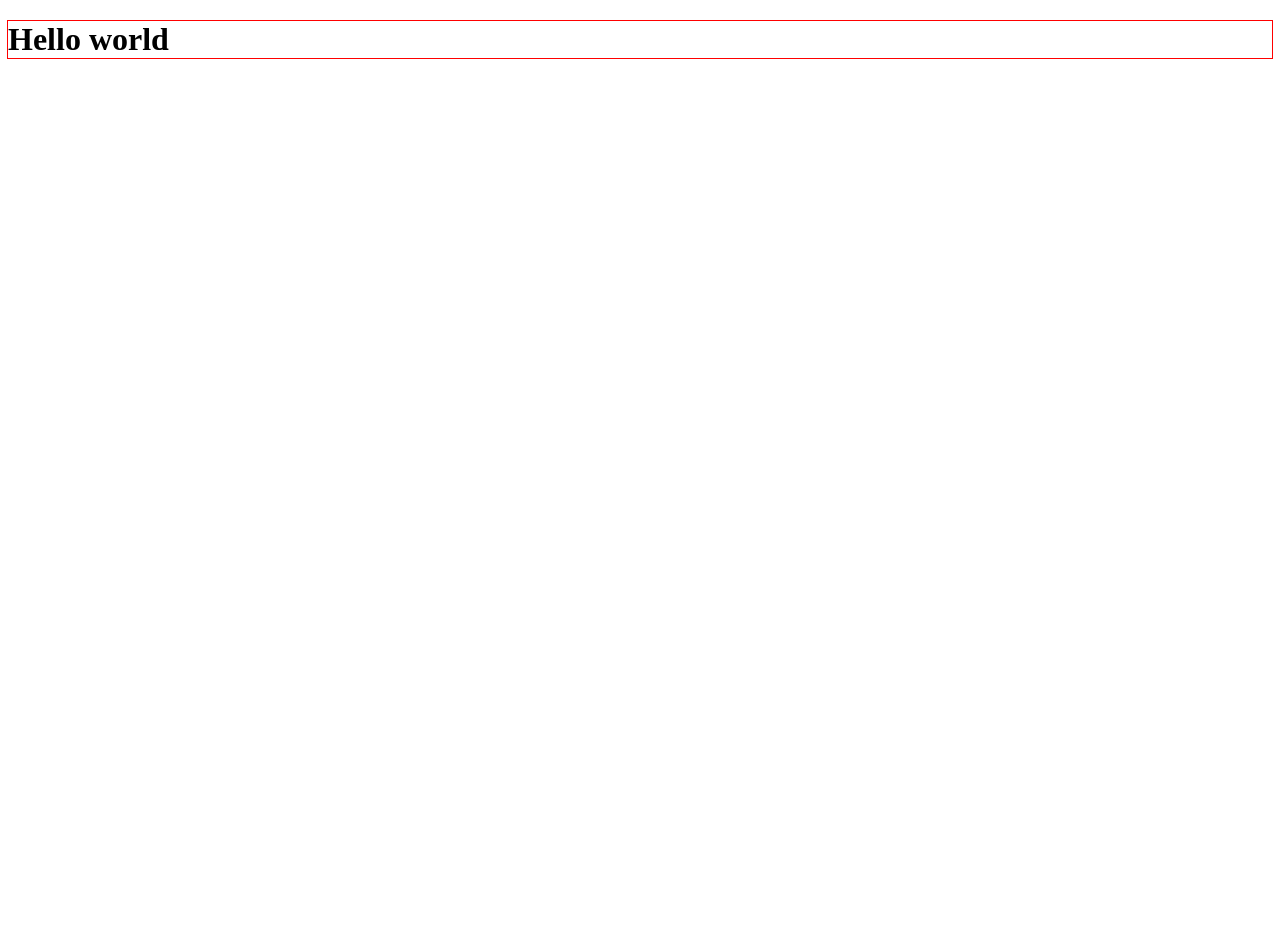
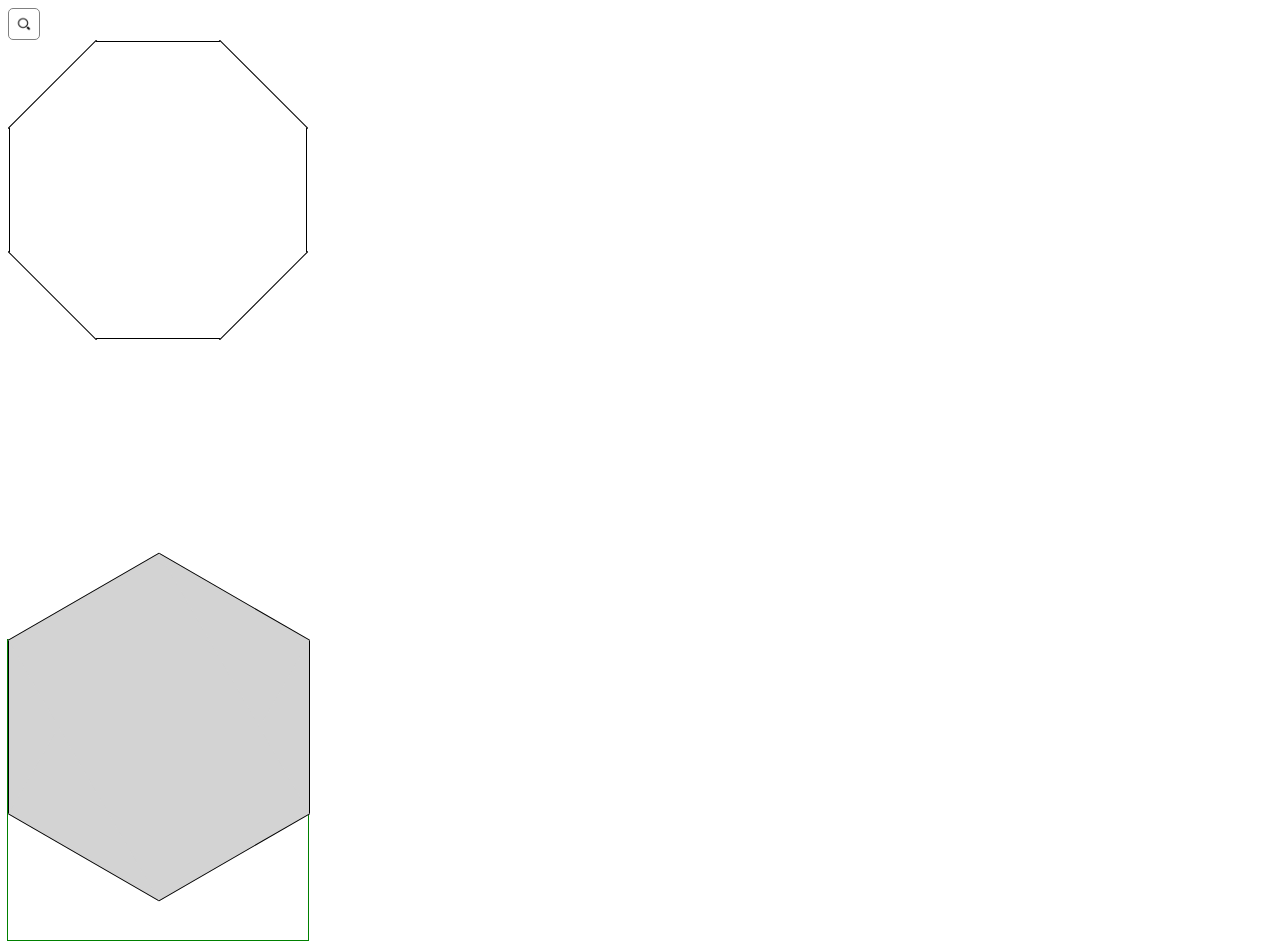
Before and after one commit to anddrews/test-it, a website: page src/index.html in a window 1280 px wide. Before the commit the page ends 800 px from the top, so only its background shows below. Drawn offline with nearby package versions, Linux system fonts and the light colour scheme; files that its build step writes are made by us from their sources.

Commit message:
initial commit

```diff
--- a/src/index.html
+++ b/src/index.html
@@ -7,6 +7,23 @@
     <title>Hello world</title>
   </head>
   <body>
-    <h1>Hello world</h1>
+    <div class="search">
+      <div class="search__icon">
+        <img src="./img/search.png" alt="">
+      </div>
+      <div class="search__input">
+        <input type="text" placeholder="Search...">
+      </div>
+    </div>
+    <div class="eightagone">
+      <div class="eightagone__child-first">
+        <div class="eightagone__child-second"></div>
+      </div>
+    </div>
+    <div class="hexagone">
+      <div class="hexagone__item first"></div>
+      <div class="hexagone__item second"></div>
+      <div class="hexagone__item third"></div>
+    </div>
   </body>
 </html>
--- a/src/main.scss
+++ b/src/main.scss
@@ -1,3 +1,98 @@
 html * {
-  outline: 1px solid red;
+  // outline: 1px solid red;
 }
+.search {
+  display: flex;
+}
+
+.search__icon {
+  width: 30px;
+  height: 30px;
+  display: flex;
+  align-items: center;
+  border: 1px solid grey;
+  border-radius: 5px;
+  cursor: pointer;
+  margin-right: 15px;
+
+  img {
+    max-width: 100%;
+    max-height: 100%;
+  }
+}
+
+.search__input {
+  width: 0;
+  box-sizing: border-box;
+  overflow: hidden;
+  transition: all .3s ease;
+  display: flex;
+}
+
+.search__icon:hover {
+  opacity: .5;
+  transition: .3s ease;
+}
+
+.search__icon:hover + .search__input {
+  width: 300px;
+  transition: all .3s ease;
+}
+
+.eightagone {
+  position: relative;
+  width: 300px;
+  height: 300px;
+  overflow: hidden;
+}
+
+.eightagone__child-first {
+  position: absolute;
+  box-sizing: border-box;
+  top: 0;
+  left: 0;
+  width: 100%;
+  height: 100%;
+  transform: rotate(-45deg);
+  border: 1px solid black;
+  overflow: hidden;
+
+}
+
+.eightagone__child-second {
+  position: absolute;
+  box-sizing: border-box;
+  top: 0;
+  left: 0;
+  width: 100%;
+  height: 100%;
+  transform: rotate(-45deg);
+  border: 1px solid black;
+
+}
+
+.hexagone {
+  margin-top: 300px;
+  width: 300px;
+  height: 300px;
+  position: relative;
+  outline: 1px solid green
+}
+
+.hexagone__item {
+  position: absolute;
+  left: 0;
+  border-left: 1px solid black;
+  border-right: 1px solid black;
+  width: 100%;
+  height: 58%;
+  background-color: lightgrey;
+}
+
+.hexagone__item.second {
+  transform: rotate(-60deg) ;
+}
+
+.hexagone__item.third {
+  transform: rotate(60deg)
+}
```
Also changed, not shown: src/img/search.png (added).
